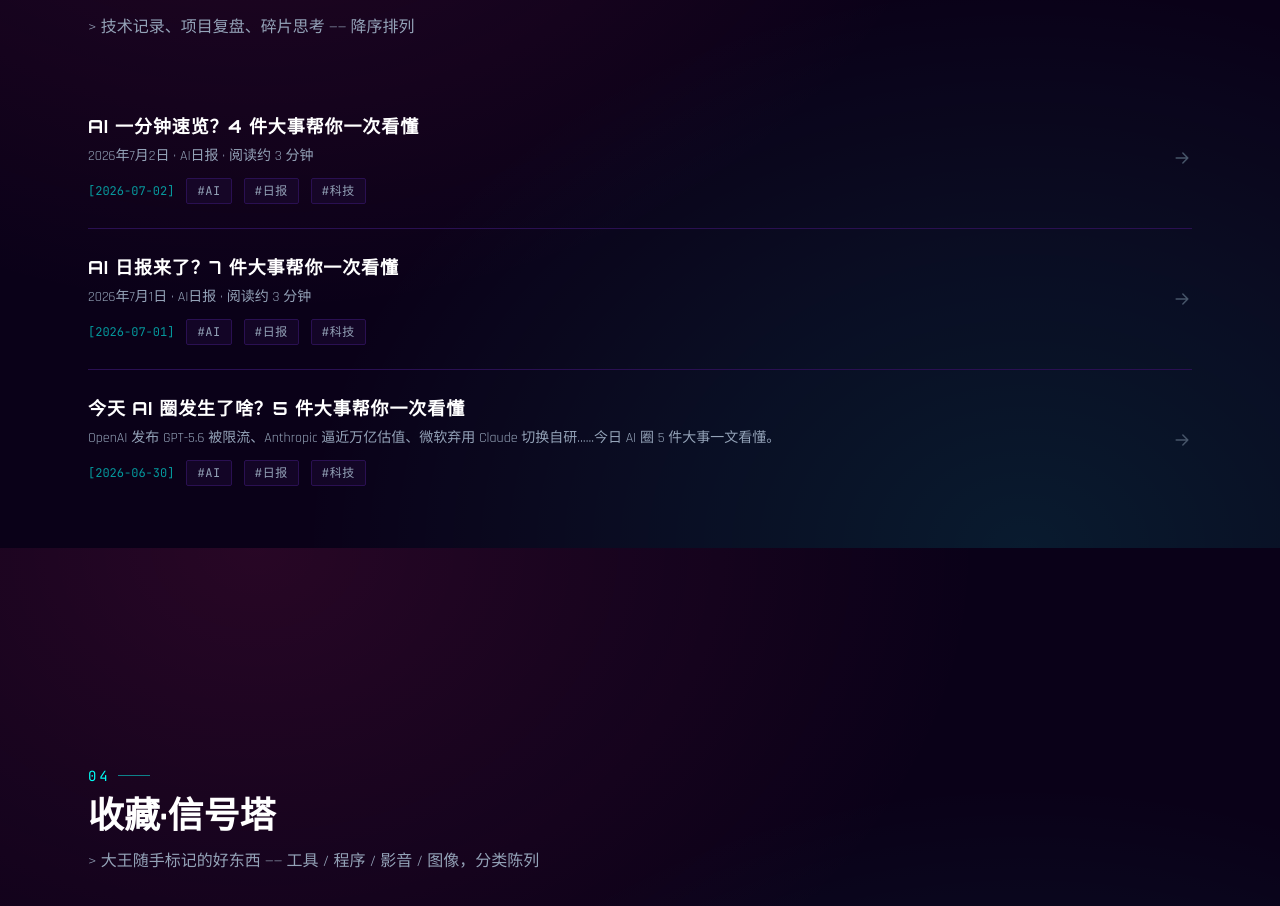
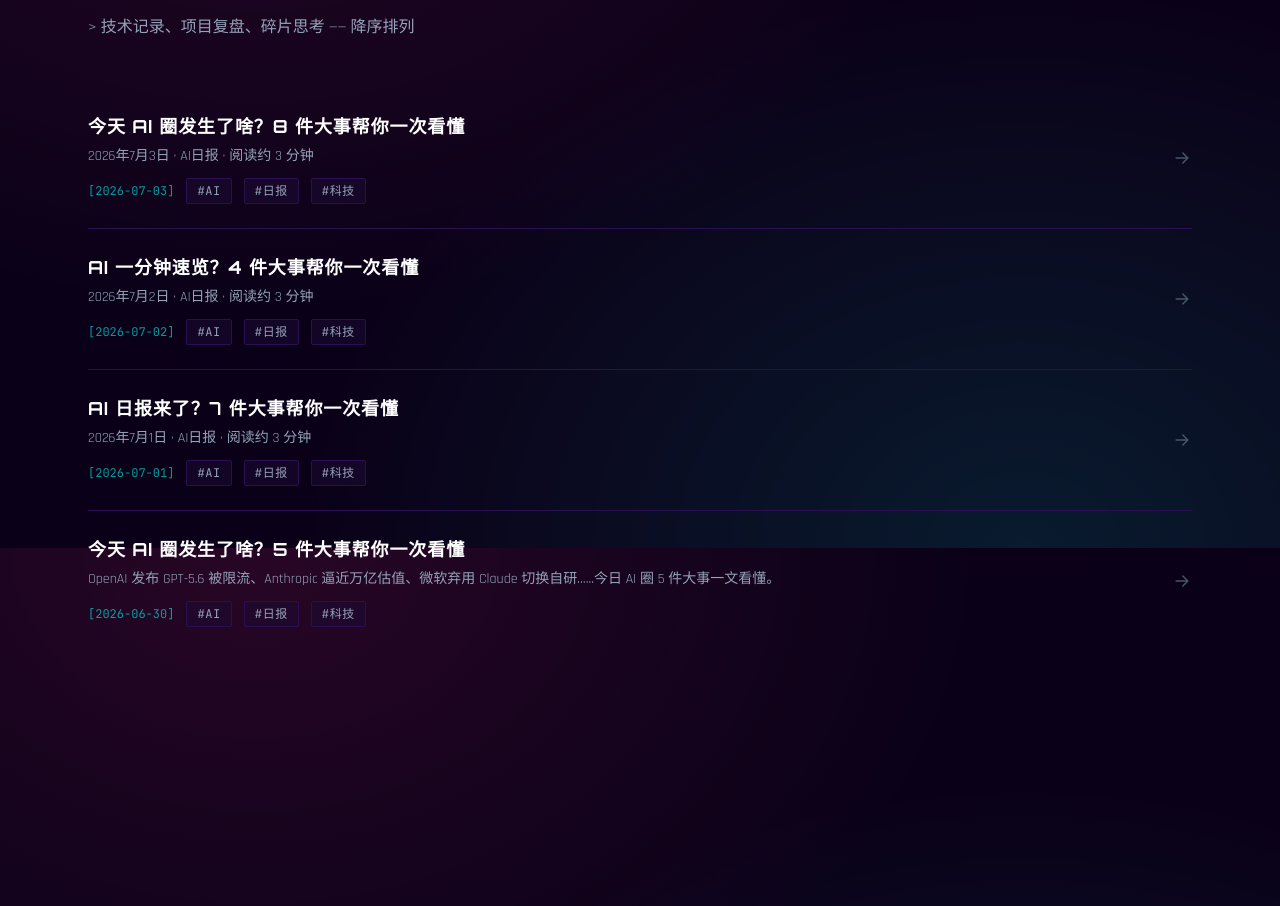
Before and after one commit to alexchenyiqin-droid/cyberpunk-portfolio, a React (Vite) app: page / in a window 1280 px wide. Shown: the part 2652-3558 px from the top of the page. Built offline with nearby package versions, Linux system fonts and the light colour scheme.

Commit message:
feat: add AI daily report for 2026-07-03

```diff
--- a/src/data/posts.js
+++ b/src/data/posts.js
@@ -10,6 +10,79 @@
  *   content   正文，使用 Markdown 语法编写
  */
 export const posts = [
+  {
+    slug: 'ai-daily-20260703',
+    title: '今天 AI 圈发生了啥？8 件大事帮你一次看懂',
+    excerpt: '2026年7月3日 · AI日报 · 阅读约 3 分钟',
+    date: '2026-07-03',
+    tags: ['AI', '日报', '科技'],
+    content: `> 2026年7月3日 · AI日报 · 阅读约 3 分钟
+
+---
+
+## 1. 英伟达或200亿收购Groq
+
+芯片巨头英伟达宣布计划以约200亿美元收购AI芯片初创公司Groq，这将是AI芯片领域最大的收购案之一。业内人士分析，此举旨在进一步巩固英伟达在AI算力基础设施的霸主地位，同时表明推理芯片竞争已成为芯片厂商的生死之战。
+
+**一句话：** 英伟达继续买买买，AI芯片江湖要变天了？
+
+---
+## 2. 字节跳动230亿美元押注AI
+
+TikTok的母公司字节跳动确认将在AI开发领域投入230亿美元，这是全球单家公司对AI最大的投资承诺之一。这意味着字节跳动正从短视频巨头转型为前沿大模型开发商，未来可能与OpenAI、谷歌等正面竞争。
+
+**一句话：** 字节跳动用真金白银告诉全世界，这次他们是认真的！
+
+---
+## 3. 谷歌Gemini 3全球上线
+
+谷歌在12月完成了Gemini 3在近120个国家的全面上线，这次更新带来了视频验证工具和音频模型，并将其定位为数十亿用户搜索的主要AI界面。这是谷歌在搜索业务上最大的一次AI升级，誓要与ChatGPT一较高下。
+
+**一句话：** 谷歌把所有大招都押在Gemini上了！
+
+---
+## 4. OpenAI自研芯片降耗三成
+
+OpenAI宣布与博通合作开发专用AI推理芯片，采用台积电3纳米工艺，目标是将生成每个token的能耗降低约30%。此外，OpenAI还计划使用核能供电数据中心，以应对AI数据中心巨大的电力需求。
+
+**一句话：** AI吃电太厉害，连核能都搬出来了！
+
+---
+## 5. Anthropic给AI动"记忆手术"
+
+Anthropic研究人员发明了一种名为"选择性梯度掩蔽"的新技术，通过训练AI将危险信息存储在专门的"遗忘"参数中，然后直接删除这些参数。这种结构性方法比传统过滤效果好7倍，标志着AI安全从"说教式"转向"物理改造"。
+
+**一句话：** 给AI做记忆摘除手术，这波安全操作有点狠！
+
+---
+## 6. 特朗普废除各州AI法规
+
+美国总统特朗普签署行政令，废除加州、科罗拉多州等地的AI监管法律，成立专门的"AI诉讼工作组"来挑战各州法规，并威胁切断不配合州的联邦资金。此举旨在统一全国AI监管框架，让美国科技巨头甩开膀子干。
+
+**一句话：** 美国各州AI法规被一锅端，硅谷要彻底放飞自我了？
+
+---
+## 7. 软银225亿美元加码OpenAI
+
+软银集团宣布追加225亿美元投资OpenAI，持股比例升至11%。加上此前的投资，软银已成为OpenAI最大的外部投资者之一。这表明孙正义正All in AI，赌OpenAI能成为下一个科技时代的霸主。
+
+**一句话：** 孙正义再次豪赌，这次他看中的还是AI！
+
+---
+## 8. 日本AI预算暴增近三倍
+
+日本政府批准2026财年预算案，将芯片和AI研发预算增至约1.23万亿日元，较此前增加近三倍。这笔巨资主要用于支持本土芯片企业Rapidus和开发日本基础AI模型，表明日本正全力追赶中美AI竞争。
+
+**一句话：** 日本终于急了，砸重金誓要赶上AI这趟车！
+
+---
+
+> **今日总结：** 全球AI产业正从"技术实验"转向"系统性基础设施建设"，巨头们砸钱圈地、买买买的同时，算力能源问题也日益凸显。
+
+*数据来源：BestAIToolFinder、CSDN、BinaryVerse AI、新浪科技*
+
+*明天见 👋*`,
+  },
   {
     slug: 'ai-daily-20260702',
     title: 'AI 一分钟速览？4 件大事帮你一次看懂',
```
